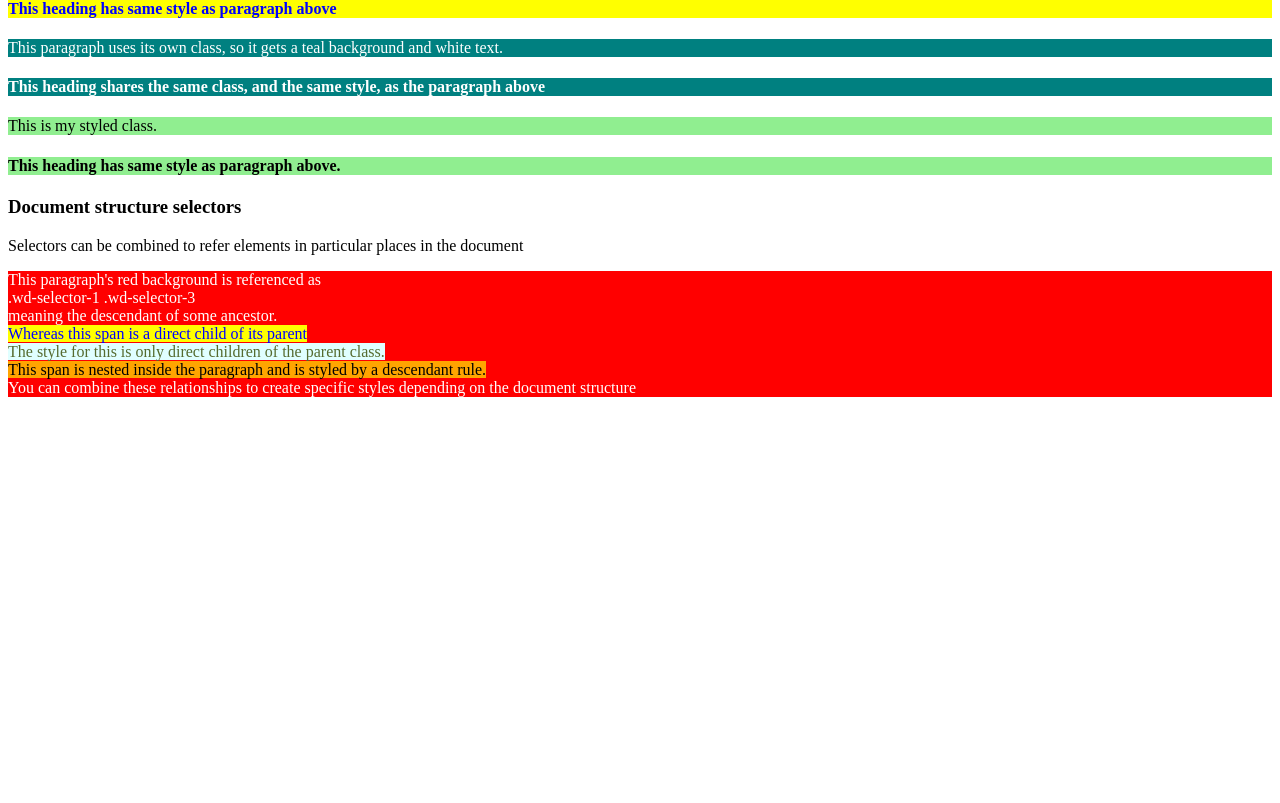
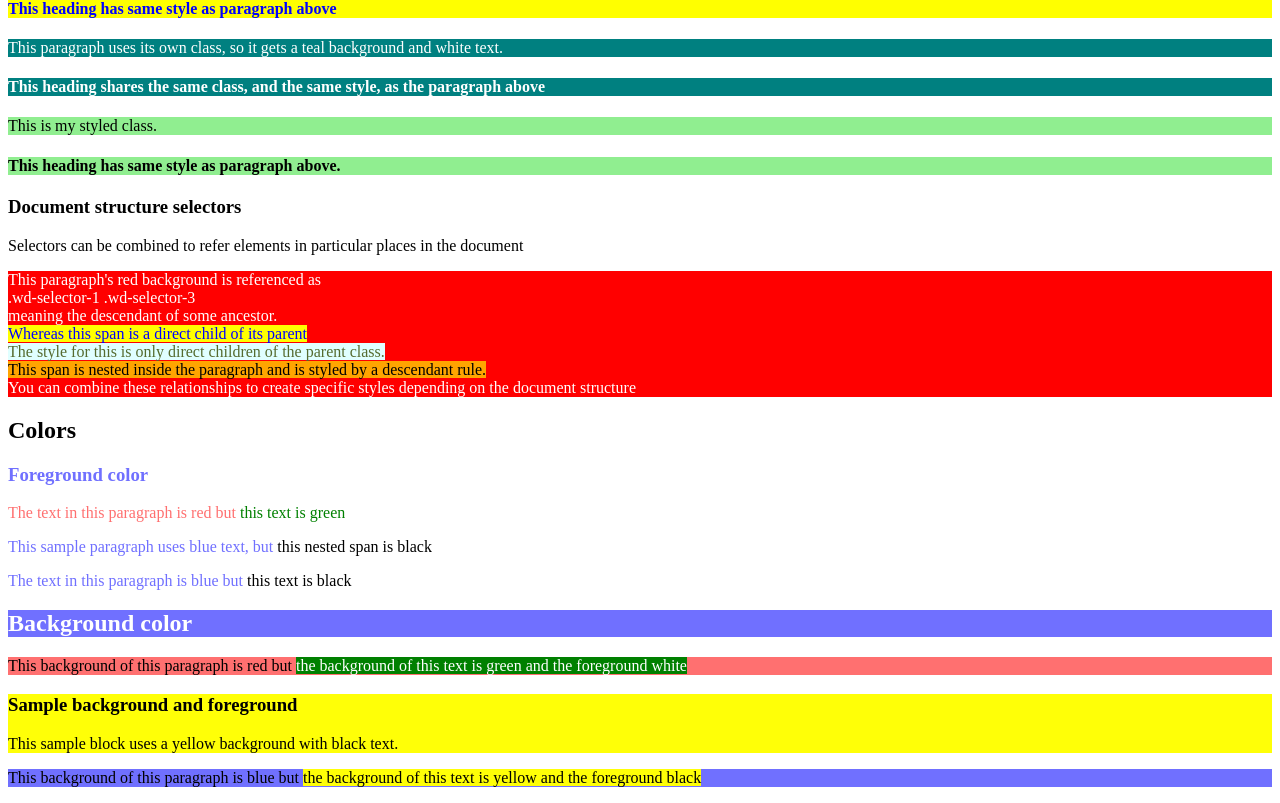
Before and after one commit to yevk55/webdev-client, a Next.js app: page /labs/lab2 in a window 1280 px wide. Shown: the part 472-1275 px from the top of the page. Before the commit the page ends 885 px from the top, so only its background shows below. Built offline with nearby package versions, Linux system fonts and the light colour scheme.

Commit message:
added background and foreground colors

```diff
--- /dev/null
+++ b/app/labs/lab2/BackgroundColors.tsx
@@ -0,0 +1,28 @@
+export default function BackgroundColors() {
+  return (
+    <div id="wd-css-background-colors">
+      <h2 className="wd-bg-color-blue wd-fg-color-white">Background color</h2>
+      <p className="wd-bg-color-red wd-fg-color-black">
+        This background of this paragraph is red but{" "}
+        <span className="wd-bg-color-green wd-fg-color-white">
+          the background of this text is green and the foreground white
+        </span>
+      </p>
+
+      <div id="wd-ai-bg" className="wd-bg-color-yellow wd-fg-color-black">
+        <h3>Sample background and foreground</h3>
+        <p>
+          This sample block uses a yellow background with black text.
+        </p>
+      </div>
+
+      <p className="wd-bg-color-blue wd-fg-color-black">
+        This background of this paragraph is blue but{" "}
+        <span className="wd-bg-color-yellow wd-fg-color-black">
+          the background of this text is yellow and the foreground black
+        </span>
+      </p>
+
+    </div>
+  );
+}
--- /dev/null
+++ b/app/labs/lab2/ForegroundColors.tsx
@@ -0,0 +1,20 @@
+export default function ForegroundColors() {
+  return (
+    <div id="wd-css-colors">
+      <h2>Colors</h2>
+      <h3 className="wd-fg-color-blue">Foreground color</h3>
+      <p className="wd-fg-color-red">
+        The text in this paragraph is red but{" "}
+        <span className="wd-fg-color-green">this text is green</span>
+      </p>
+      <p id="wd-ai-fg" className="wd-fg-color-blue">
+        This sample paragraph uses blue text, but{" "}
+        <span className="wd-fg-color-black">this nested span is black</span>
+      </p>
+      <p className="wd-fg-color-blue">
+        The text in this paragraph is blue but{" "}
+        <span className="wd-fg-color-black">this text is black</span>
+      </p>
+    </div>
+  );
+}
--- a/app/labs/lab2/index.css
+++ b/app/labs/lab2/index.css
@@ -55,3 +55,15 @@
     background-color: lightcyan;
     color: darkolivegreen;
 }
+
+.wd-fg-color-black { color: black; }
+.wd-fg-color-white { color: white; }
+.wd-fg-color-blue { color: #7070ff; }
+.wd-fg-color-red { color: #ff7070; }
+.wd-fg-color-green { color: green; }
+
+.wd-bg-color-yellow { background-color: #ffff07; }
+.wd-bg-color-blue { background-color: #7070ff; }
+.wd-bg-color-red { background-color: #ff7070; }
+.wd-bg-color-green { background-color: green; }
+.wd-bg-color-gray { background-color: lightgray; }
--- a/app/labs/lab2/page.tsx
+++ b/app/labs/lab2/page.tsx
@@ -1,4 +1,6 @@
 import "./index.css";
+import ForegroundColors from "./ForegroundColors";
+import BackgroundColors from "./BackgroundColors";
 
 export default function Lab2() {
   return (
@@ -94,7 +96,8 @@
         </div>
       </div>
     </div>
-
+    <ForegroundColors />
+    <BackgroundColors />
     </div>
 
 
```
